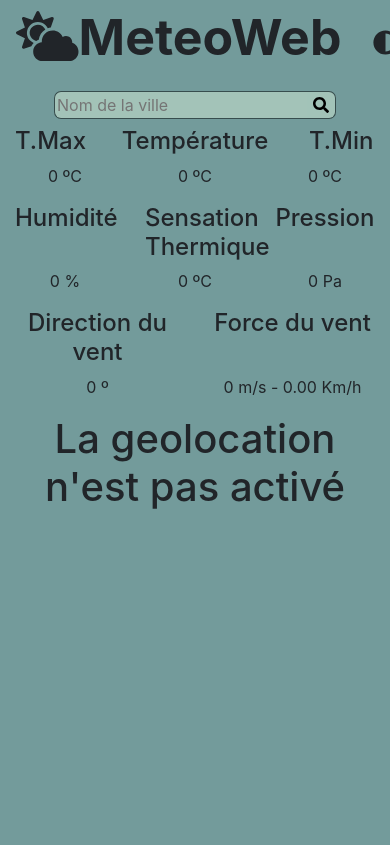
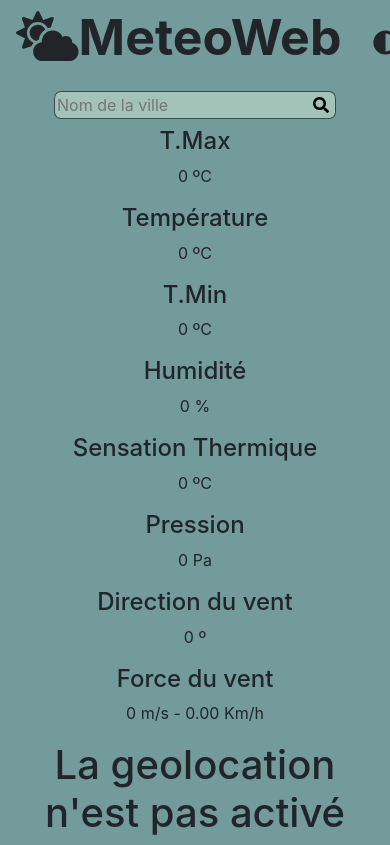
Before and after one commit to StephanJ98/MeteoWeb, a React (Create React App) app: page / in a window 390 px wide. Built offline with nearby package versions, Linux system fonts and the light colour scheme; no server answers.

Commit message:
:rocket: Mobile first

```diff
--- a/src/Components/Body.jsx
+++ b/src/Components/Body.jsx
@@ -106,32 +106,58 @@
                             <Col xs={12}><h1>{this.state.nom}</h1></Col>
                         </Row>
                         <Row>
-                            <Col sm={4} xs={3}><h4>T.Max</h4></Col>
-                            <Col sm={4} xs={6}><h4>Température</h4></Col>
-                            <Col sm={4} xs={3}><h4>T.Min</h4></Col>
+                            <Col sm={4}>
+                                <Row>
+                                    <Col xs={12}><h4>T.Max</h4></Col>
+                                    <Col xs={12}><p>{this.state.TMax} ºC</p></Col>
+                                </Row>
+                            </Col>
+                            <Col sm={4}>
+                                <Row>
+                                    <Col xs={12}><h4>Température</h4></Col>
+                                    <Col xs={12}><p>{this.state.temperature} ºC</p></Col>
+                                </Row>
+                            </Col>
+                            <Col sm={4}>
+                                <Row>
+                                    <Col xs={12}><h4>T.Min</h4></Col>
+                                    <Col xs={12}><p>{this.state.TMin} ºC</p></Col>
+                                </Row>
+                            </Col>
                         </Row>
                         <Row>
-                            <Col xs={4}><p>{this.state.temperature} ºC</p></Col>
-                            <Col xs={4}><p>{this.state.TMax} ºC</p></Col>
-                            <Col xs={4}><p>{this.state.TMin} ºC</p></Col>
+                            <Col sm={4}>
+                                <Row>
+                                    <Col xs={12}><h4>Humidité</h4></Col>
+                                    <Col xs={12}><p>{this.state.humidite} %</p></Col>
+                                </Row>
+                            </Col>
+                            <Col sm={4}>
+                                <Row>
+                                    <Col xs={12}><h4>Sensation Thermique</h4></Col>
+                                    <Col xs={12}><p>{this.state.sensation} ºC</p></Col>
+                                </Row>
+                            </Col>
+                            <Col sm={4}>
+                                <Row>
+                                    <Col xs={12}><h4>Pression</h4></Col>
+                                    <Col xs={12}><p>{this.state.pression} Pa</p></Col>
+                                </Row>
+                            </Col>
                         </Row>
                         <Row>
-                            <Col xs={4}><h4>Humidité</h4></Col>
-                            <Col xs={4}><h4>Sensation Thermique</h4></Col>
-                            <Col xs={4}><h4>Pression</h4></Col>
-                        </Row>
-                        <Row>
-                            <Col xs={4}><p>{this.state.humidite} %</p></Col>
-                            <Col xs={4}><p>{this.state.sensation} ºC</p></Col>
-                            <Col xs={4}><p>{this.state.pression} Pa</p></Col>
-                        </Row>
-                        <Row>
-                            <Col xs={6}><h4>Direction du vent</h4></Col>
-                            <Col xs={6}><h4>Force du vent</h4></Col>
-                        </Row>
-                        <Row>
-                            <Col xs={6}><p>{this.state.direction} º</p></Col>
-                            <Col xs={6}><p>{this.state.force} m/s - {(this.state.force * 3.6).toFixed(2)} Km/h</p></Col>
+                            <Col sm={6}>
+                                <Row>
+                                    <Col xs={12}><h4>Direction du vent</h4></Col>
+                                    <Col xs={12}><p>{this.state.direction} º</p></Col>
+                                </Row>
+                            </Col>
+                            <Col sm={6}>
+                                <Row>
+                                    <Col xs={12}><h4>Force du vent</h4></Col>
+                                    <Col xs={12}><p>{this.state.force} m/s - {(this.state.force * 3.6).toFixed(2)} Km/h</p></Col>
+                                </Row>
+                            </Col>
                         </Row>
                     </Col>
                 </Row>
```
